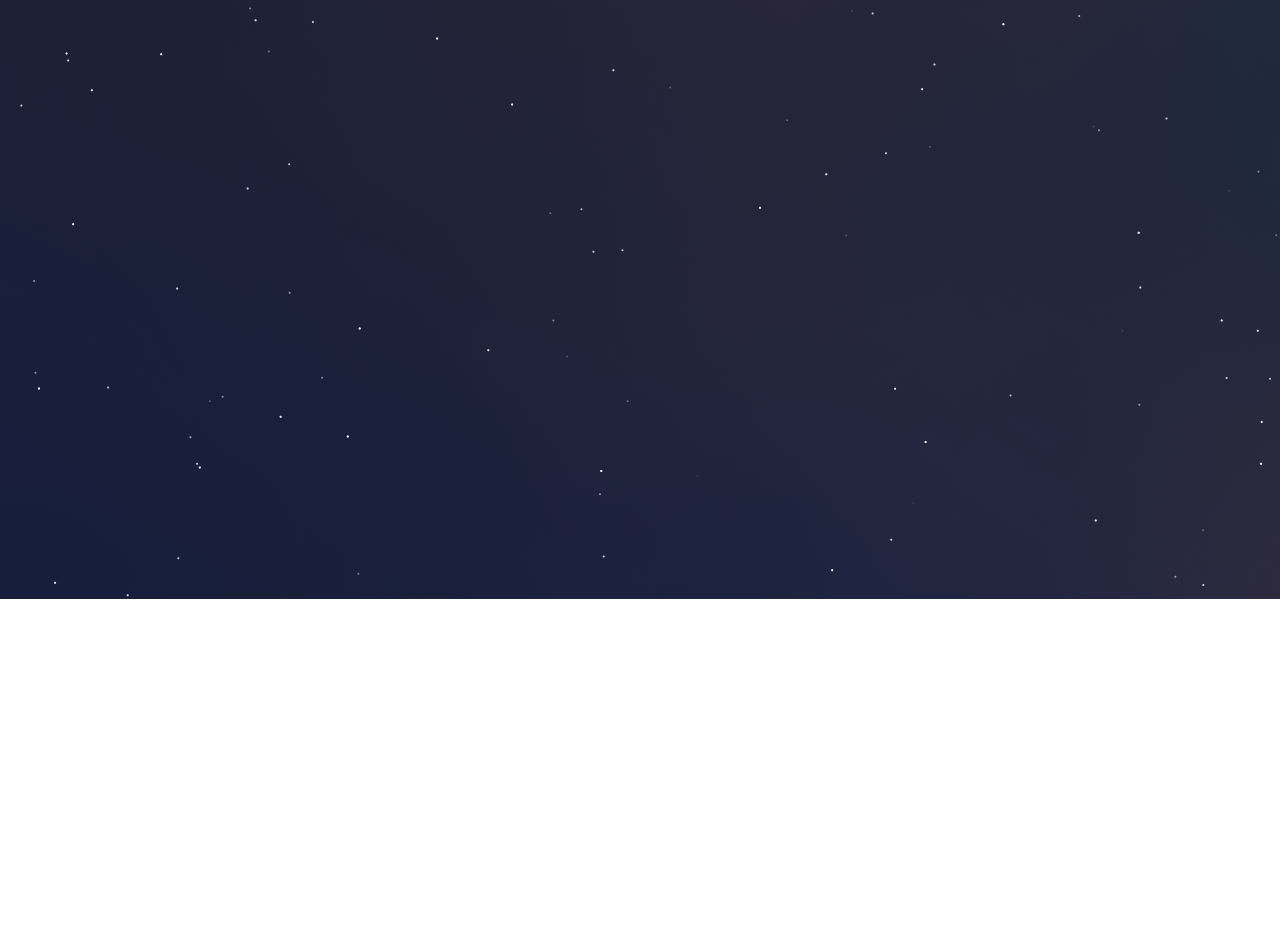
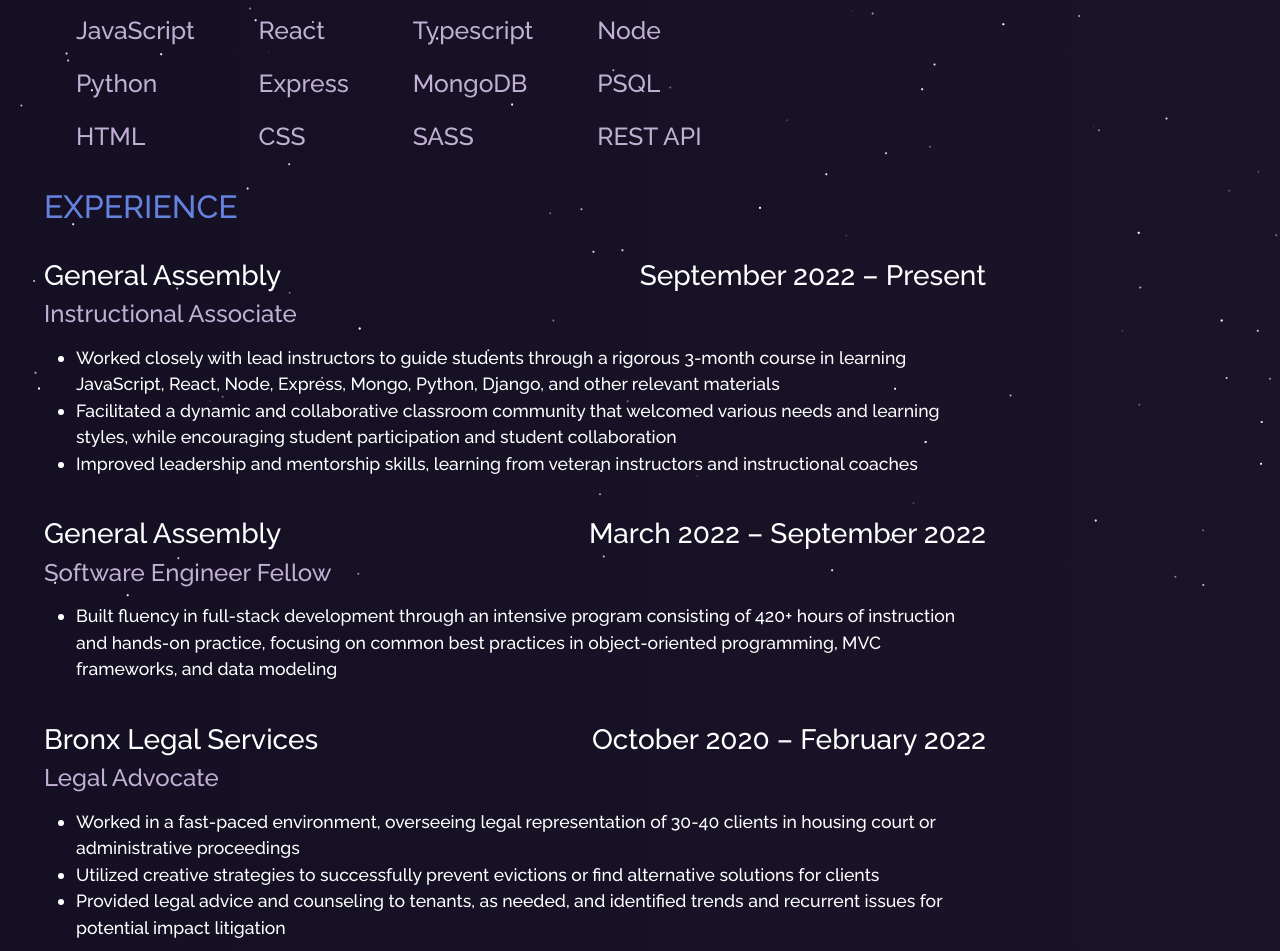
Before and after one commit to Mhawkins28/My-Portfolio, a React (Create React App) app: page /resume in a window 1280 px wide. Shown: the part 201-1152 px from the top of the page. Before the commit the page ends 800 px from the top, so only its background shows below. Built offline with nearby package versions, Linux system fonts and the light colour scheme.

Commit message:
update information

```diff
--- a/src/components/About/Techstack.jsx
+++ b/src/components/About/Techstack.jsx
@@ -1,41 +1,59 @@
 import React from "react";
 import { Col, Row } from "react-bootstrap";
 import {
-  DiJavascript1,
+  DiJsBadge,
   DiReact,
   DiNodejs,
   DiMongodb,
   DiPython,
   DiGit,
+  DiPostgresql,
 } from "react-icons/di";
-import {
-  SiFirebase,
-} from "react-icons/si";
+import { SiPrisma, SiNextdotjs, SiVite } from "react-icons/si";
+import { TbBrandNextjs } from "react-icons/tb";
 
 function Techstack() {
   return (
     <Row style={{ justifyContent: "center", paddingBottom: "50px" }}>
-
-      <Col xs={4} md={2} className="tech-icons">
-        <DiJavascript1 />
+      <Col xs={4} md={2} className='tech-icons'>
+        <DiJsBadge />
+        <p className='text'>Javascript</p>
       </Col>
-      <Col xs={4} md={2} className="tech-icons">
+      <Col xs={4} md={2} className='tech-icons'>
+        <DiReact />
+        <p className='text'>React</p>
+      </Col>
+      <Col xs={4} md={2} className='tech-icons'>
+        <TbBrandNextjs />
+        <p className='text'>Next.js</p>
+      </Col>
+      <Col xs={4} md={2} className='tech-icons'>
+        <SiVite />
+        <p className='text'>Vite</p>
+      </Col>
+      <Col xs={4} md={2} className='tech-icons'>
         <DiNodejs />
+        <p className='text'>Node.js</p>
       </Col>
-      <Col xs={4} md={2} className="tech-icons">
-        <DiReact />
+      <Col xs={4} md={2} className='tech-icons'>
+        <DiMongodb />
+        <p className='text'>MongoDB</p>
       </Col>
-      <Col xs={4} md={2} className="tech-icons">
-        <DiMongodb />
+      <Col xs={4} md={2} className='tech-icons'>
+        <SiPrisma />
+        <p className='text'>Prisma</p>
       </Col>
-      <Col xs={4} md={2} className="tech-icons">
+      <Col xs={4} md={2} className='tech-icons'>
+        <DiPython />
+        <p className='text'>Python</p>
+      </Col>
+      <Col xs={4} md={2} className='tech-icons'>
+        <DiPostgresql />
+        <p className='text'>PSQL</p>
+      </Col>
+      <Col xs={4} md={2} className='tech-icons'>
         <DiGit />
-      </Col>
-      <Col xs={4} md={2} className="tech-icons">
-        <SiFirebase />
-      </Col>
-      <Col xs={4} md={2} className="tech-icons">
-        <DiPython />
+        <p className='text'>Git</p>
       </Col>
     </Row>
   );
--- a/src/pages/ContactMePage/ContactMePage.jsx
+++ b/src/pages/ContactMePage/ContactMePage.jsx
@@ -87,7 +87,7 @@
               </li>
               <li className="social-icons">
                 <a
-                  href="https://www.linkedin.com/in/mhawkins28/"
+                  href="https://www.linkedin.com/in/meghawkins-dev"
                   target="_blank"
                   rel="noreferrer"
                   className="icon-colour  home-social-icons"
--- a/src/pages/ResumePage/ResumePage.jsx
+++ b/src/pages/ResumePage/ResumePage.jsx
@@ -5,18 +5,169 @@
 
 function Resume() {
   return (
-      <Container fluid className="resume-section">
-        <Particle />
-          <Button
-            variant="primary"
-            href="https://mhawkins28.github.io/Resume/"
-            target="_blank"
-            style={{ maxWidth: "250px"}}
-          >Check Out My Resume Here!</Button>
-</Container>
+    <Container fluid className='resume-section'>
+      <Particle />
+      <div className='resume'>
+        <Button
+          variant='primary'
+          href='https://mhawkins28.github.io/Resume/'
+          target='_blank'
+          style={{ maxWidth: "250px", textAlign: "center" }}
+        >
+          Check Out My Resume Here!
+        </Button>
+        <br></br>
+        <br></br>
+        <div className='resHeader'>
+          {/* <h1>MEGAN HAWKINS | SOFTWARE ENGINEER</h1> */}
+        </div>
+        <h2 className='purple'>SKILLS</h2>
+        <div className='resSkills'>
+          <ul>
+            <li>JavaScript</li>
+            <li>Python</li>
+            <li>HTML</li>
+          </ul>
+          <ul>
+            <li>React</li>
+            <li>Express</li>
+            <li>CSS</li>
+          </ul>
+          <ul>
+            <li>Typescript</li>
+            <li>MongoDB</li>
+            <li>SASS</li>
+          </ul>
+          <ul>
+            <li>Node</li>
+            <li>PSQL</li>
+            <li>REST API</li>
+          </ul>
+        </div>
 
+        <h2 className='purple'>EXPERIENCE</h2>
+        <div className='resExperience'>
+          <div className='expHead'>
+            <div className='expTitle'>
+              <h3 className='expName'>General Assembly</h3>
+              <h3 className='expLoc'>September 2022 – Present</h3>
+            </div>
+            <div className='expData'>
+              <h4>Instructional Associate</h4>
+            </div>
+          </div>
 
+          <ul className='expDesc'>
+            <li>
+              Worked closely with lead instructors to guide students through a
+              rigorous 3-month course in learning JavaScript, React, Node,
+              Express, Mongo, Python, Django, and other relevant materials
+            </li>
+            <li>
+              Facilitated a dynamic and collaborative classroom community that
+              welcomed various needs and learning styles, while encouraging
+              student participation and student collaboration
+            </li>
+            <li>
+              Improved leadership and mentorship skills, learning from veteran
+              instructors and instructional coaches
+            </li>
+          </ul>
+          <br></br>
+          <div className='expHead'>
+            <div className='expTitle'>
+              <h3 className='expName'>General Assembly</h3>
+              <h3 className='expLoc'>March 2022 – September 2022</h3>
+            </div>
+            <div className='expData'>
+              <h4>Software Engineer Fellow</h4>
+            </div>
+          </div>
 
+          <ul className='expDesc'>
+            <li>
+              Built fluency in full-stack development through an intensive
+              program consisting of 420+ hours of instruction and hands-on
+              practice, focusing on common best practices in object-oriented
+              programming, MVC frameworks, and data modeling
+            </li>
+          </ul>
+          <br></br>
+          <div className='expHead'>
+            <div className='expTitle'>
+              <h3 className='expName'>Bronx Legal Services</h3>
+              <h3 className='expLoc'>October 2020 – February 2022</h3>
+            </div>
+            <div className='expData'>
+              <h4>Legal Advocate</h4>
+            </div>
+          </div>
+
+          <ul className='expDesc'>
+            <li>
+              Worked in a fast-paced environment, overseeing legal
+              representation of 30-40 clients in housing court or administrative
+              proceedings
+            </li>
+            <li>
+              Utilized creative strategies to successfully prevent evictions or
+              find alternative solutions for clients
+            </li>
+            <li>
+              Provided legal advice and counseling to tenants, as needed, and
+              identified trends and recurrent issues for potential impact
+              litigation
+            </li>
+          </ul>
+
+          <br></br>
+          <div className='expHead'>
+            <div className='expTitle'>
+              <h3 className='expName'>Texas Civil Rights Project</h3>
+              <h3 className='expLoc'>May 2019 - August 2019</h3>
+            </div>
+            <div className='expData'>
+              <h4>Law Clerk- Racial and Economic Justice Department</h4>
+            </div>
+          </div>
+
+          <ul className='expDesc'>
+            <li>
+              Member of an impact-litigation team that provided legal
+              representation in federal court, related to racial and economic
+              justice at the border of Texas and Mexico
+            </li>
+            <li>
+              Worked with 5+ different state organizations to plan and organize
+              events and seminars for different communities in Texas and Mexico
+            </li>
+            <li>
+              Researched law, drafted legal memos, drafted pleadings for federal
+              litigation, and conducted on-site visits with clients and/or
+              interested parties of ongoing litigation
+            </li>
+          </ul>
+        </div>
+
+        <div className='resEducation'>
+          <h2 className='purple'>EDUCATION</h2>
+          <div className='edCon'>
+            <div className='edItem'>
+              <p className='school'>General Assembly</p>
+              <p className='cert'>Certificate in Full Stack Development</p>
+            </div>
+            <div className='edItem'>
+              <p className='school'>New York Law School</p>
+              <p className='cert'>Juris Doctor</p>
+            </div>
+            <div className='edItem'>
+              <p className='school'>Dallas Baptist University</p>
+              <p className='cert'>Bachelor of Business Studies</p>
+            </div>
+          </div>
+        </div>
+      </div>
+    </Container>
   );
 }
 
--- a/src/style.css
+++ b/src/style.css
@@ -251,7 +251,7 @@
   z-index: -1;
   background-image: var(--section-background-color);
   background-image: var(--image-gradient), url(./assets/home-bg.jpg);
-  height:  100vh;
+  height: 100vh;
   padding-bottom: 30px !important;
   padding-top: 30px !important;
 }
@@ -557,126 +557,90 @@
     padding-top: 0 !important;
   }
 }
+
+.text {
+  justify-content: center;
+  font-size: 0.65rem;
+  /* margin-top: .2rem; */
+  color: transparent;
+}
+
+.text:hover {
+  color: white;
+}
 /* --------- */
 /* Resume */
 /* --------- */
-
-.resume-section {
-  /* position: relative !important; */
-  height: 100vh;
-  padding-top: 110px !important;
-  padding-bottom: 30px !important;
-  background-image: var(--section-background-color);
-  background-image: var(--image-gradient), url(./assets/home-bg.jpg);
-  color: white !important;
-}
 
 .resume {
   padding-top: 50px;
   padding-bottom: 50px;
   justify-content: center;
+  color: white;
+  display: flex;
+  flex-direction: column;
+  width: 75%;
+  margin: 2rem;
 }
 
-.resume-left {
-  padding-right: 80px !important;
+.resHeader h1 {
+  font-size: 2em;
+  color: #c0b0d3;
+  margin-bottom: 1.5rem;
 }
 
-.resume-right {
-  padding-left: 80px !important;
+.resSkills {
+  display: flex;
+  flex-wrap: wrap;
+  gap: 2rem;
+  font-size: 1.4rem;
 }
 
-@media (max-width: 767px) {
-  .resume-left {
-    padding-right: 15px !important;
-    padding-left: 15px !important;
-  }
-
-  .resume-right {
-    padding-right: 15px !important;
-    padding-left: 15px !important;
-  }
-}
-.resume .resume-title {
-  font-size: 2em;
-  font-weight: 700;
-  padding-top: 30px;
-  padding-bottom: 30px;
+.resSkills li {
+  list-style: none;
+  font-size: 1.1em;
+  color: #c0b0d3;
+  margin-bottom: 1rem;
 }
 
-.resume .resume-item {
-  padding: 0 0 10px 25px;
-  margin-top: -2px;
-  border-left: 2px solid #8a49a8;
-  position: relative;
+.expTitle {
+  display: flex;
+  justify-content: space-between;
 }
 
-.resume .resume-item .resume-title {
-  line-height: 18px;
-  font-size: 0.9em;
-  background: #5234795d;
-  padding: 8px 15px;
-  display: inline-block;
-  font-weight: 600;
-  margin-bottom: 10px;
+.resExperience {
+  display: flex;
+  flex-direction: column;
+  margin-top: 1.5rem;
 }
 
-.resume .resume-item ul {
-  padding-left: 20px;
-  text-align: justify;
+.expHead {
+  display: flex;
+  flex-direction: column;
+  margin-bottom: 0.5rem;
 }
 
-.resume .resume-item ul li {
-  padding-bottom: 10px;
-  list-style: none;
+.expData {
+  color: #c0b0d3;
 }
 
-.resume .resume-item:last-child {
-  padding-bottom: 0;
+.expDesc {
+  font-size: 1.1rem;
 }
 
-.resume .resume-item::before {
-  content: "";
-  position: absolute;
-  width: 16px;
-  height: 16px;
-  border-radius: 50px;
-  left: -9px;
-  top: 0;
-  background: #fff;
-  border: 2px solid #8a49a8;
+.resEducation {
+  margin-top: 1.5rem;
 }
 
-.like-item {
-  padding-top: 10px !important;
-  font-size: 1.1em !important;
-  font-family: sans-serif !important;
+.edCon {
+  margin-top: 1.5rem;
+  font-size: 1.1rem;
 }
 
-.like-btn {
-  background-color: #934cce5e !important;
-  border-color: #934cce5e !important;
-  padding: 0.25rem 0.98rem !important;
-  border-radius: 5px !important;
-  line-height: 1.4 !important;
-  transition: 0.3s ease !important;
+.school {
 }
 
-.like-btn:hover {
-  transform: translateY(-2px) !important;
-  background-color: #a24dd386 !important;
-  border-color: #a24dd386 !important;
+.edItem {
+  display: flex;
+  justify-content: space-between;
 }
-
-.animate-like {
-  animation-name: likeAnimation;
-  animation-fill-mode: forwards;
-  animation-duration: 0.85s;
-}
-@keyframes likeAnimation {
-  0% {
-    transform: scale(1.5);
-  }
-  100% {
-    transform: scale(1);
-  }
-}
```
Also changed, not shown: src/components/About/AboutCard.jsx (+4 -4 lines), src/components/About/Toolstack.jsx (+12 -2 lines), src/pages/ProjectsPage/ProjectsPage.jsx (+28 -30 lines), 2 other files (tests, documents, lock files or other folders).
